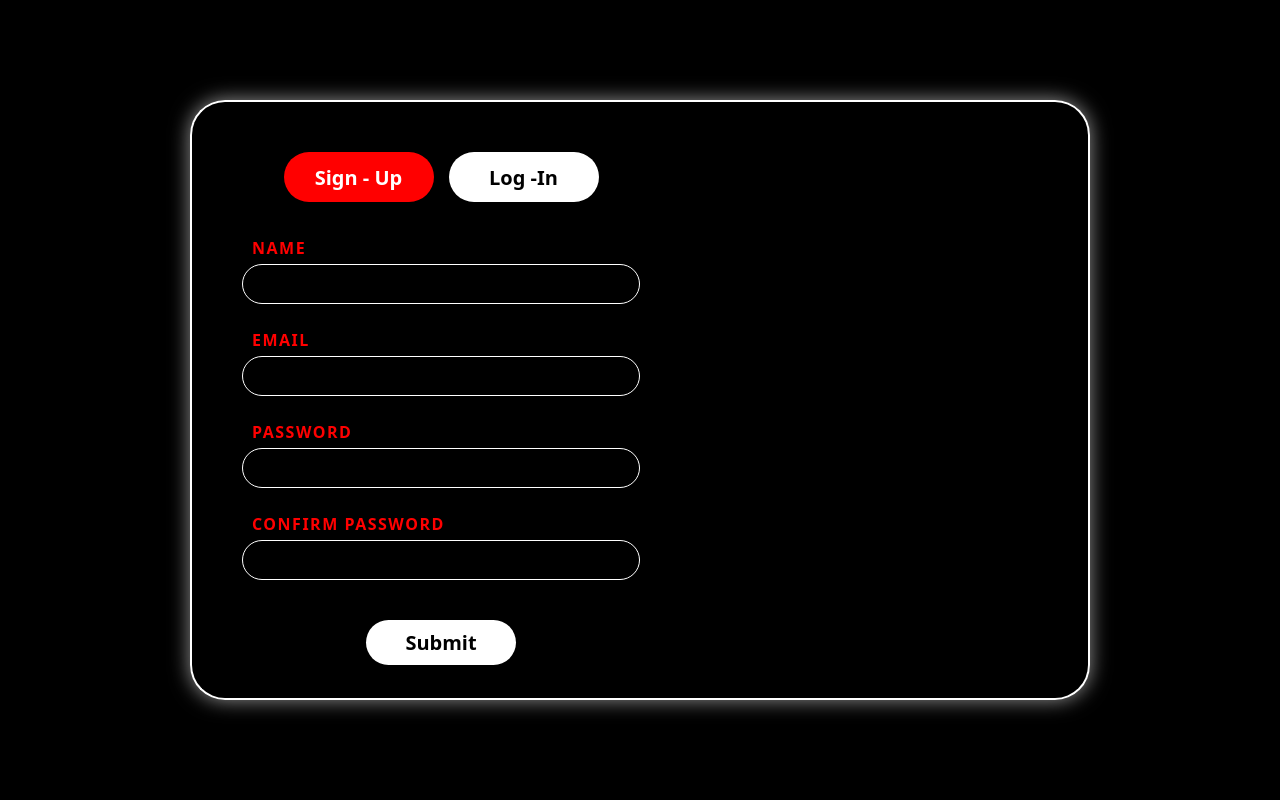
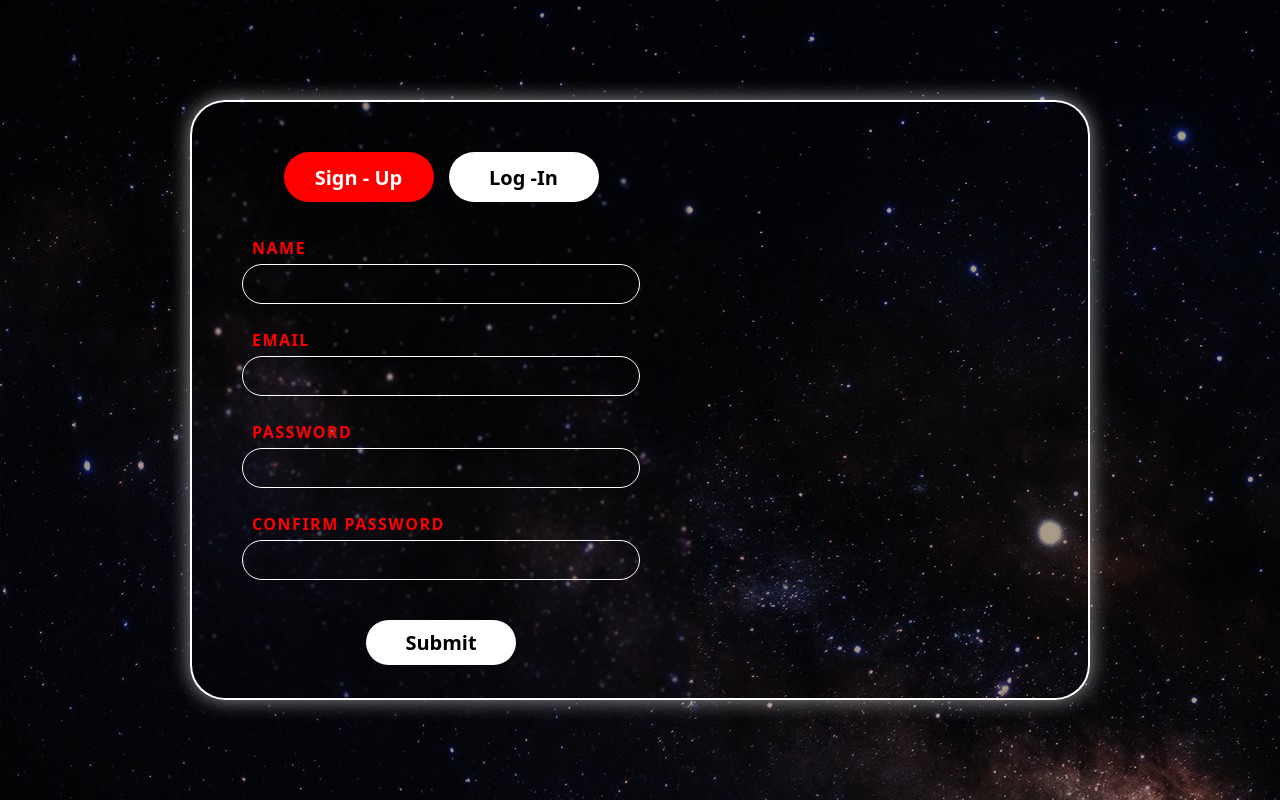
Before and after one commit to Devendra24-cse/BookMySpace, a plain HTML site: page signuppage.html in a window 1280 px wide. Drawn offline with Linux system fonts and the light colour scheme; some packages are replaced by stand-ins of ours; a script that the page names is missing; a web font is replaced by a local one.

Commit message:
updated text

```diff
--- a/Style/styleB.css
+++ b/Style/styleB.css
@@ -5,7 +5,7 @@
 }
 body {
     background-color: black;
-    background-image: url(space-background.jpg);
+    background-image: url(/space-background.jpg);
     display: flex;
     flex-direction: column;
 
--- a/Style/styleP.css
+++ b/Style/styleP.css
@@ -5,7 +5,7 @@
 }
 body {
     background-color: black;
-    background-image: url(space-background.jpg);
+    background-image: url(/space-background.jpg);
 
 }
 header {
--- a/Style/styleS.css
+++ b/Style/styleS.css
@@ -13,7 +13,7 @@ body {
     justify-content: center;
     align-items: center;
     background-color: black;
-    background-image: url(space-background.jpg);
+    background-image: url(/space-background.jpg);
 }
 
 .main {
```
Also changed, not shown: Javascript/jscriptP.js (+0 -14 lines).
